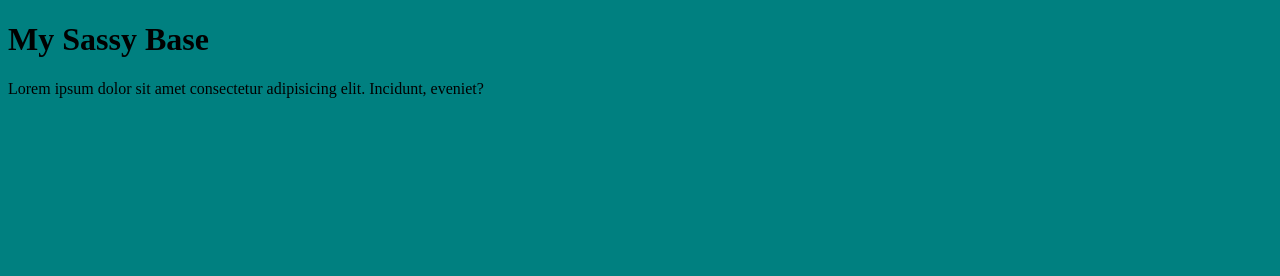
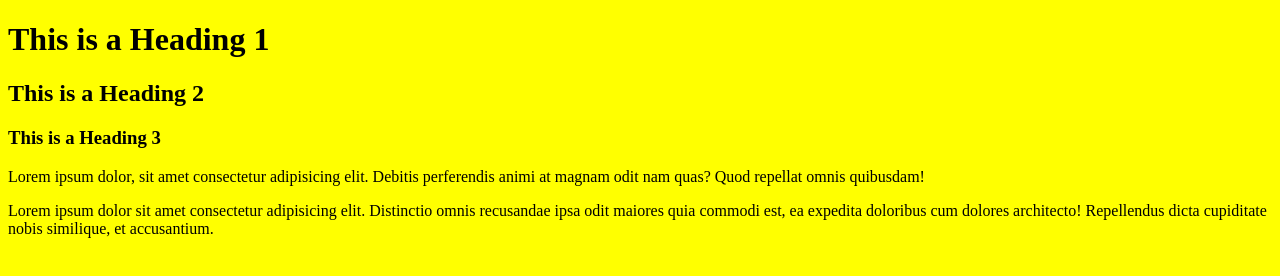
Before and after one commit to kalebmiranda/mysassybase-2022, a plain HTML site: page index.html in a window 1280 px wide. Drawn offline with Linux system fonts and the light colour scheme.

Commit message:
added lorem change background

```diff
--- a/index.html
+++ b/index.html
@@ -8,7 +8,10 @@
     <link rel="stylesheet" href="css/style.css">
 </head>
 <body>
-   <h1>My Sassy Base</h1>
-   <p>Lorem ipsum dolor sit amet consectetur adipisicing elit. Incidunt, eveniet?</p>
+   <h1>This is a Heading 1</h1>
+   <h2>This is a Heading 2</h2>
+   <h3>This is a Heading 3</h3>
+   <p>Lorem ipsum dolor, sit amet consectetur adipisicing elit. Debitis perferendis animi at magnam odit nam quas? Quod repellat omnis quibusdam!</p>
+   <p>Lorem ipsum dolor sit amet consectetur adipisicing elit. Distinctio omnis recusandae ipsa odit maiores quia commodi est, ea expedita doloribus cum dolores architecto! Repellendus dicta cupiditate nobis similique, et accusantium.</p>
 </body>
 </html>
--- a/scss/style.scss
+++ b/scss/style.scss
@@ -1,5 +1,5 @@
-$mybackground: teal;
+$mycolor: yellow;
 
 body {
-    background: $mybackground;
+    background: $mycolor;
 }
```
Also changed, not shown: css/style.css.
